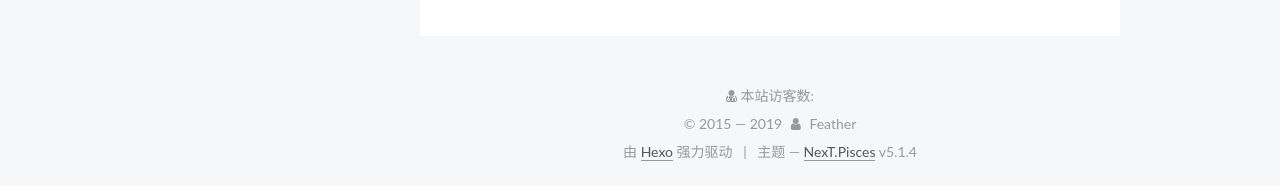
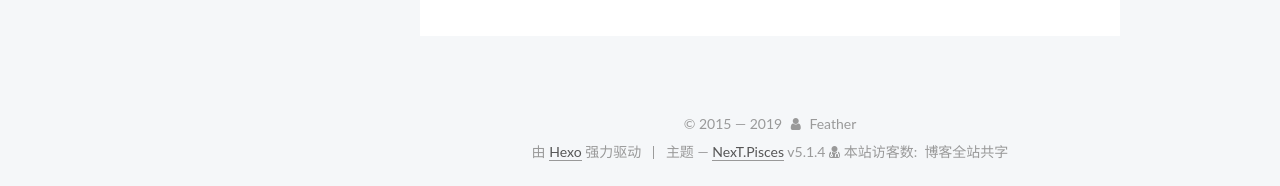
Before and after one commit to 1710867127/1710867127.github.io, a plain HTML site: page archives/index.html in a window 1280 px wide. Shown: the part 667-853 px from the top of the page. Drawn offline with Linux system fonts and the light colour scheme; some packages are replaced by stand-ins of ours; a script that the page names is missing.

Commit message:
Site updated: 2019-01-20 00:07:17

```diff
--- a/archives/index.html
+++ b/archives/index.html
@@ -458,11 +458,7 @@
     <footer id="footer" class="footer">
       <div class="footer-inner">
         <script async src="https://busuanzi.ibruce.info/busuanzi/2.3/busuanzi.pure.mini.js"></script>
-<div class="powered-by">
-<i class="fa fa-user-md"></i><span id="busuanzi_container_site_uv">
-  本站访客数:<span id="busuanzi_value_site_uv"></span>
-</span>
-</div>
+
 <div class="copyright">&copy; 2015 &mdash; <span itemprop="copyrightYear">2019</span>
   <span class="with-love">
     <i class="fa fa-user"></i>
@@ -486,6 +482,16 @@
 
 
 
+<div class="powered-by">
+<i class="fa fa-user-md"></i><span id="busuanzi_container_site_uv">
+  本站访客数:<span id="busuanzi_value_site_uv"></span>
+</span>
+</div>
+
+<div class="theme-info">
+  <div class="powered-by"></div>
+  <span class="post-count">博客全站共字</span>
+</div>
 
 
 
```
Also changed, not shown: 2019/01/19/STL初步用法/index.html (+11 -5 lines), 2019/01/19/hello-world/index.html (+11 -5 lines), archives/2019/01/index.html (+11 -5 lines), archives/2019/index.html (+11 -5 lines), index.html (+11 -5 lines).
